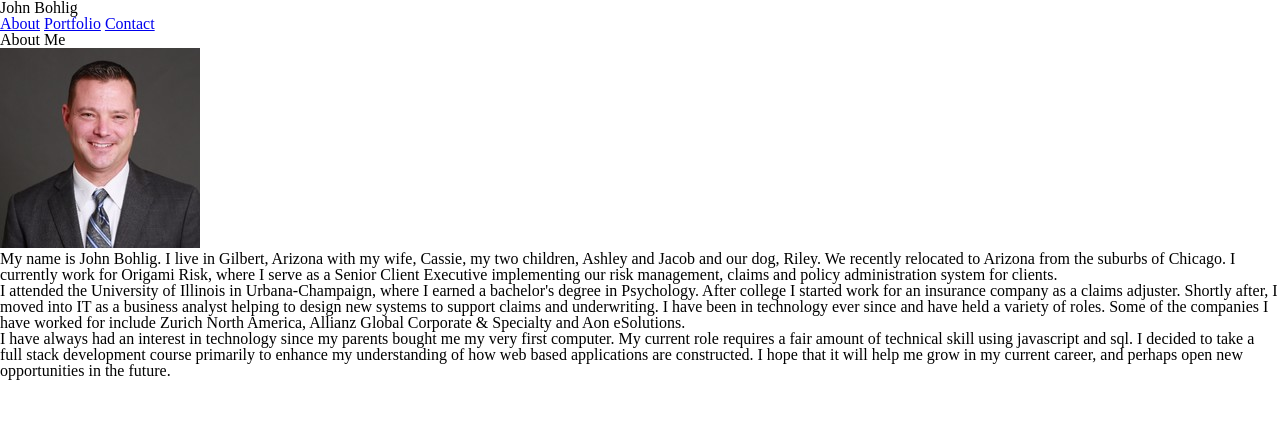
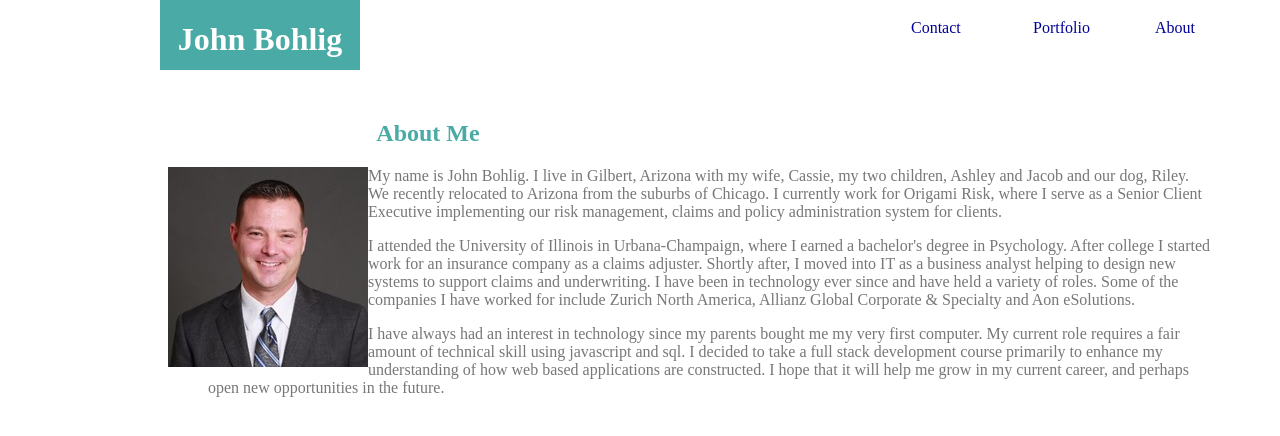
Before and after one commit to jbohlig/jbohlig.github.io, a plain HTML site: page index.html in a window 1280 px wide. Drawn offline with Linux system fonts and the light colour scheme.

Commit message:
Updated with partial css

```diff
--- a/assets/css/style.css
+++ b/assets/css/style.css
@@ -0,0 +1,97 @@
+ol,ul {
+	list-style: none;
+}
+
+.main {
+
+    background-color: red;
+
+}
+
+header {
+    position: fixed;
+    top: 0px;
+    left: 0px;
+    background-color: #4aaaa5;
+    height:70px;
+    margin-left:160px;
+    width: 200px;
+}
+
+.h1_title {
+    color: white;
+    padding: -10px;
+    text-align: center;
+}
+
+#abtme {
+    color: #4aaaa5;
+
+}
+
+.text {
+    margin-left: 20px;
+    padding-left: 20px;
+}
+
+#mainMenu {
+	margin: 10px;
+	width: 900px;
+	font-family: sans-serif;
+}
+
+#links li {
+	display:block;
+	width:120px;
+	float:right;
+	margin-left:2px;
+}
+
+#links a {
+	display:block;
+	padding:3px;
+	text-decoration:none;
+	background-color:#fff;
+	color:#009;
+}
+
+.main_section {
+    float:left;
+    margin-left: 160px;
+    padding-right: 30px;
+    margin-right: 30px;
+}
+
+section {
+    margin-top: 80px;
+    text-align: left;
+    background-color: white;
+
+}
+
+p {
+    color: #777777;
+}
+
+.header2 {
+    margin-left: 160px;
+    width: 200px;
+    text-align: center;
+    color: white;
+
+
+}
+
+
+
+#image {
+    float: left;
+    width: 200px;
+}
+
+#p1 {
+    margin-left: 80px;
+
+    text-align: left;
+
+}
--- a/index.html
+++ b/index.html
@@ -1,47 +1,70 @@
 <!DOCTYPE html>
 <html lang="en">
+
 <head>
     <meta charset="UTF-8">
     <meta name="viewport" content="width=device-width, initial-scale=1.0">
     <meta http-equiv="X-UA-Compatible" content="ie=edge">
     <title>About Me</title>
-    <link rel="stylesheet" type="text/css" href="assets/css/reset.css">
+    <!-- <link rel="stylesheet" type="text/css" href="assets/css/reset.css"> -->
+    <link rel="stylesheet" href="assets/css/style.css">
 </head>
+
 <body>
 
+    <div class="main">
         <header>
-        <H1>John Bohlig</H1>
-        <a href="index.html">About</a>
-        <a href="portfolio.html">Portfolio</a>
-        <a href="contact.html">Contact</a>
+            <h1 class="h1_title">John Bohlig</h1>
         </header>
+        <nav>
+            <ul id="links">
+                <li><a href="index.html">About</a></li>
+                <li><a href="Portfolio.html">Portfolio</a></li>
+                <li><a href="contact.html">Contact</a></li>
+            </ul>
+        </nav>
+    </div>
 
+    <div class="main_section">
         <section>
-        <H1>About Me</H1>
+            <div class="header2">
+
+
+            <H1 id="abtme">About Me</H1>
+        </div>
+            <div id="image">
                 <img src="assets/images/jb_photo.jpeg" alt="John Bohlig">
-
-        <p>
-            My name is John Bohlig. I live in Gilbert, Arizona with my wife, Cassie, my two children, Ashley and Jacob and our dog, Riley.
-            We recently relocated to Arizona from the suburbs of Chicago. I currently work for Origami Risk, where I serve as
-            a Senior Client Executive implementing our risk management, claims and policy administration system for clients.
+            </div>
+            <div class="text">
+            <p id="p1">
+                My name is John Bohlig. I live in Gilbert, Arizona with my wife, Cassie, my two children, Ashley and
+                Jacob and our dog, Riley. We recently relocated to Arizona from the suburbs of Chicago. I currently work for Origami Risk, where I
+                serve as a Senior Client Executive implementing our risk management, claims and policy administration system for clients.
             </p>
 
-        <p>
-            I attended the University of Illinois in Urbana-Champaign, where I earned a bachelor's degree in Psychology.
-            After college I started work for an insurance company as a claims adjuster. Shortly after, I moved into IT
-            as a business analyst helping to design new systems to support claims and underwriting. I have been in technology
-            ever since and have held a variety of roles.  Some of the companies I have worked for include Zurich North America, Allianz
-            Global Corporate & Specialty and Aon eSolutions.
+            <p id="p2">
+                I attended the University of Illinois in Urbana-Champaign, where I earned a bachelor's degree in
+                Psychology. After college I started work for an insurance company as a claims adjuster. Shortly after, I moved into
+                IT as a business analyst helping to design new systems to support claims and underwriting. I have been in
+                technology ever since and have held a variety of roles. Some of the companies I have worked for include Zurich
+                North America, Allianz Global Corporate & Specialty and Aon eSolutions.
             </p>
 
-        <p>
-            I have always had an interest in technology since my parents bought me my very first computer. My current role
-            requires a fair amount of technical skill using javascript and sql. I decided to take a full stack development course
-            primarily to enhance my understanding of how web based applications are constructed. I hope that it will help
-            me grow in my current career, and perhaps open new opportunities in the future.
+            <p id="p3">
+                I have always had an interest in technology since my parents bought me my very first computer. My
+                current role requires a fair amount of technical skill using javascript and sql. I decided to take a full stack
+                development course primarily to enhance my understanding of how web based applications are constructed. I hope that it will
+                help me grow in my current career, and perhaps open new opportunities in the future.
             </p>
+        </div>
+
+
+
+
 
         </section>
+    </div>
 
 </body>
+
 </html>
```
Also changed, not shown: contact.html (+13 -9 lines), portfolio.html (+5 -5 lines). Lines whose indentation alone changed are shown as unchanged.
